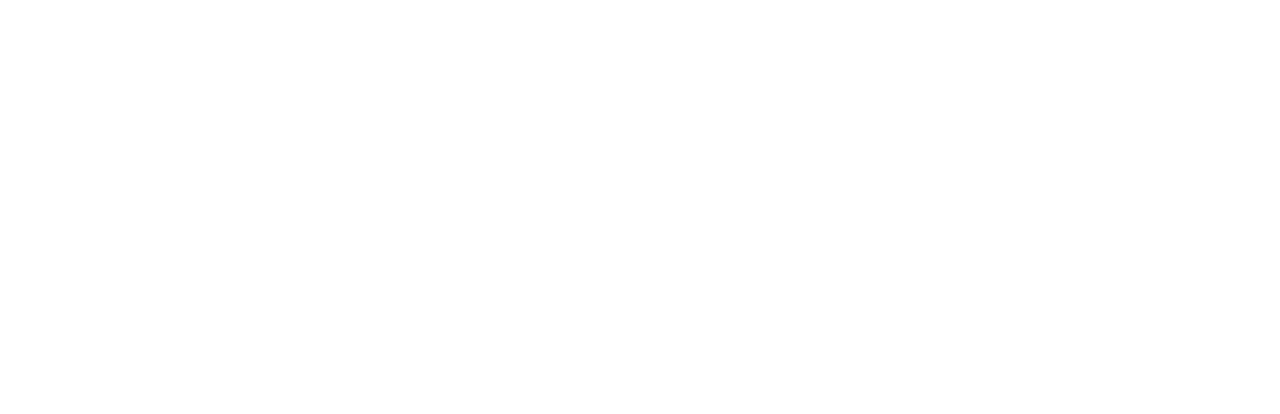
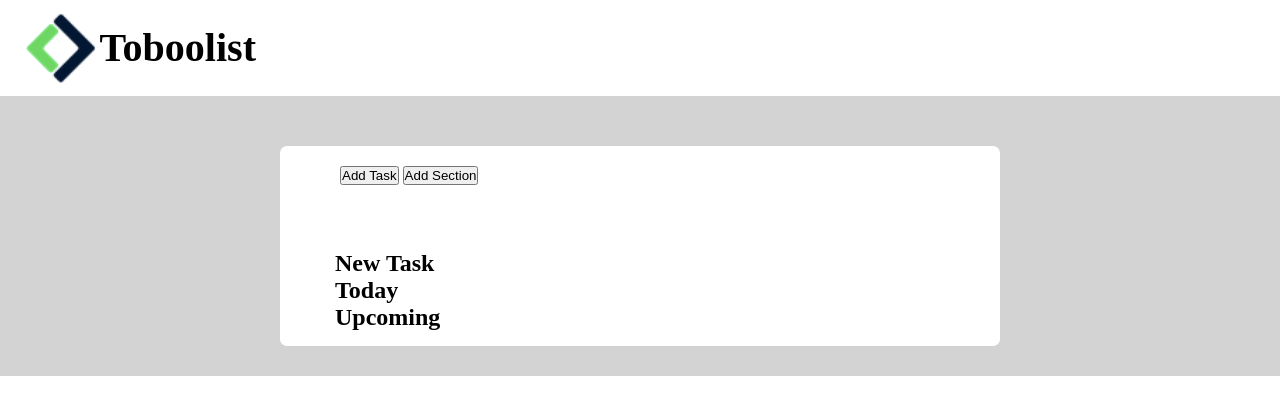
Before and after one commit to Bravehearts19/html-css-toboolist, a plain HTML site: page index.html in a window 1280 px wide. Drawn offline with Linux system fonts and the light colour scheme.

Commit message:
Aggiunta bottoni e containers

```diff
--- a/css/style.css
+++ b/css/style.css
@@ -3,3 +3,49 @@
     padding: 0;
     box-sizing: border-box;
   }
+
+img {
+    width: 70px;
+    vertical-align: bottom;
+}
+
+h1 {
+    display: inline-block;
+    line-height: 70px;
+    font-weight: 900;
+    font-size: 40px;
+}
+
+header {
+    margin-left: 2%;
+    margin-top: 1%;
+    margin-bottom: 1%;
+}
+
+main {
+    background-color: lightgrey;
+    padding-top: 50px;
+    padding-bottom: 30px;
+}
+
+.container {
+    background-color: white;
+    width: 720px;
+    margin: 0 auto;
+}
+
+.section_container {
+    padding-top: 50px;
+    padding-left: 55px;
+    padding-bottom: 15px;
+    border-bottom-left-radius: 7px;
+    border-bottom-right-radius: 7px;
+}
+
+#button_container {
+    padding-top: 20px;
+    padding-left: 60px;
+    padding-bottom: 15px;
+    border-top-left-radius: 7px;
+    border-top-right-radius: 7px;
+}
--- a/index.html
+++ b/index.html
@@ -3,16 +3,44 @@
 <html lang="en">
     <head>
         <title>Toboolist</title>
+
         <link rel="stylesheet" href="css/style.css">
     </head>
 
     <body>
         <header>
-
+            <img src="img/Logo.png" alt="Logo Boolean">
+            <h1>Toboolist</h1>
         </header>
 
         <main>
+            <div class="container" id="button_container">
+                <button type="button">Add Task</button>
+                <button type="button">Add Section</button>
+            </div>
 
+            <div class="container section_container">
+                <section>
+                    <h2>New Task</h2>
+                    <span></span>
+                </section>
+
+                <section>
+                    <h2>Today</h2>
+                    <span></span>
+                    <span></span>
+                    <span></span>
+                    <span></span>
+                </section>
+
+                <section>
+                    <h2>Upcoming</h2>
+                    <span></span>
+                    <span></span>
+                    <span></span>
+                    <span></span>
+                </section>
+            </div>
         </main>
 
         <footer>
```
